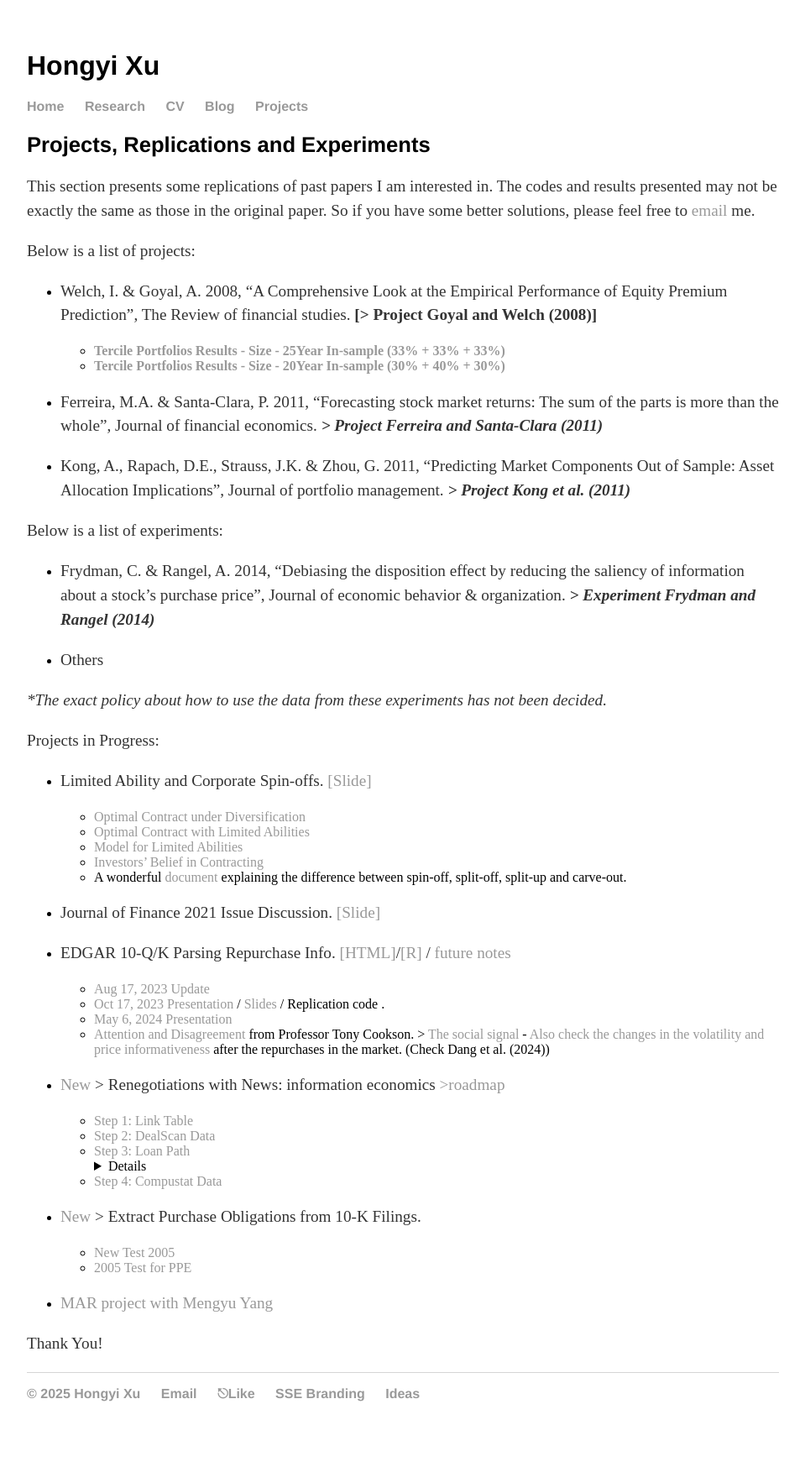
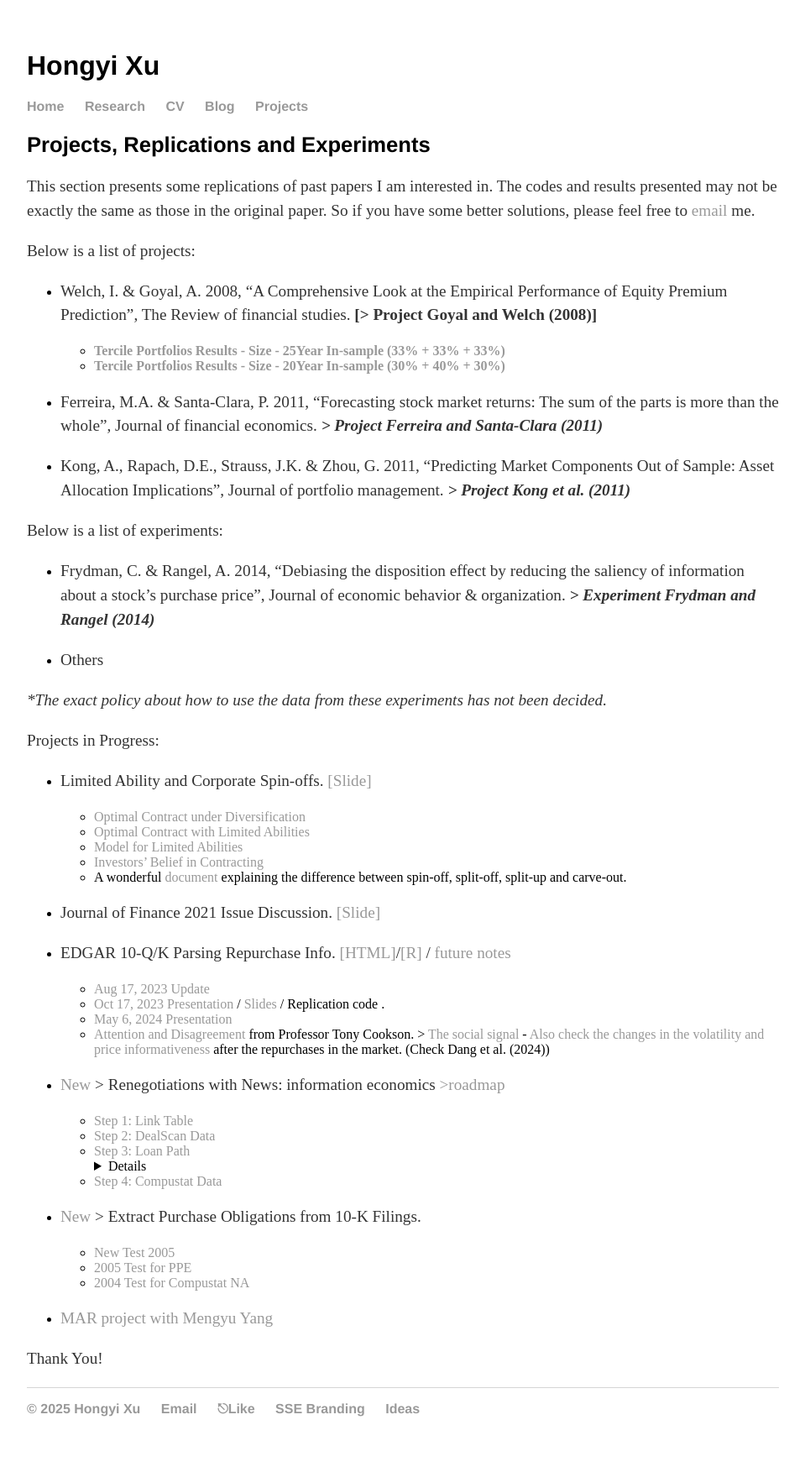
Before and after one commit to hongyileoxu/hongyileoxu.github.io, a Jekyll site: the page built from projects/index.md, in a window 1280 px wide. Shown: the whole page at 84% size, without its empty margins (160-1119 px from the left). Built offline with Jekyll 4.4.1, drawn with Linux system fonts in a browser that asks for light colours.

Commit message:
Update index.md
add the 2004 test for Compustat NA

```diff
--- a/projects/index.md
+++ b/projects/index.md
@@ -56,6 +56,7 @@ Projects in Progress:
 
      -    [New Test 2005](http://hongyileoxu.github.io/research/Purchase_contract_10Ks/AFA_test_2005.html)
      -    [2005 Test for PPE](http://hongyileoxu.github.io/research/Purchase_contract_10Ks/AFA_test_2005_PPE.html)
+     -    [2004 Test for Compustat NA](http://hongyileoxu.github.io/research/Purchase_contract_10Ks/AFA_test_2005_PPE_allNA.html)
 
 -    [MAR project with Mengyu Yang](http://hongyileoxu.github.io/research/MAR/OnBoard_analysis_hongyi.html)
 
```
